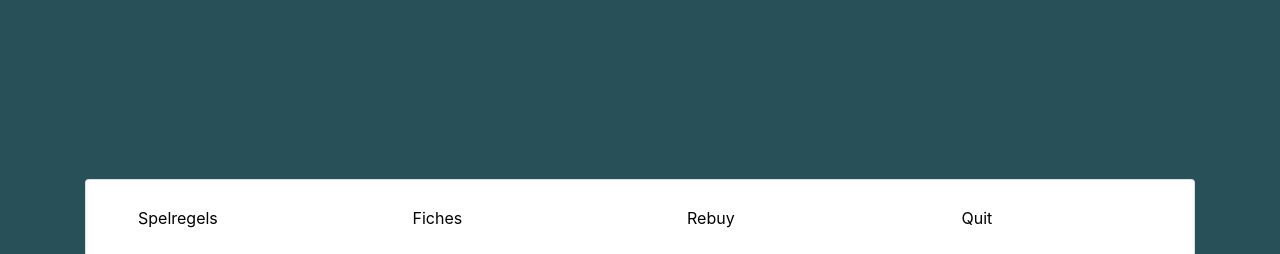
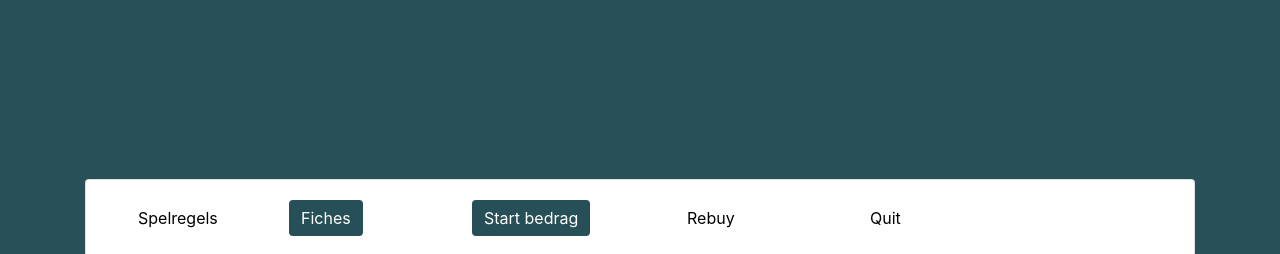
Before and after one commit to hannahnoor/Pokermanagement, a PHP site: page /speelscherm.php in a window 1280 px wide. Shown: the part 21-275 px from the top of the page. Run offline with PHP 8.4, Linux system fonts and the light colour scheme; some libraries are stand-ins or nearby versions.

Commit message:
Speelscherm + fiches, startbedrag
Je kunt nu de fiches en het startbedrag bekijken op dit scherm.

```diff
--- a/speelscherm.php
+++ b/speelscherm.php
@@ -1,3 +1,86 @@
+<?php
+if(isset($_POST['fiches']))
+{
+    fiches();
+}
+if(isset($_POST['startbedrag']))
+{
+    startbedrag();
+}
+
+function fiches()
+{
+    include_once('connectDB.php');
+    $stmt = $conn->prepare("SELECT chip_white, chip_red, chip_green, chip_blue, chip_black FROM tournament;");
+    $stmt->execute();
+
+    echo '<div id="fichesPopup" class="modal"><div class="modal-content">';
+    echo '<div><input class="btn" type="button" onclick="closeModal()" value="x"></div>';
+    echo '<table class="table table-condensed"> <th>Wit</th> <th>Rood</th><th>Groen</th><th>Blauw</th><th>Zwart</th>';
+
+    while ($row = $stmt->fetch(PDO :: FETCH_NUM)) {
+        echo '<tr>';
+        foreach ($row as $column) {
+            echo '<td>', $column, '</td>';
+        }
+        echo '<td></tr>';
+    }
+
+    echo '</table>';
+    echo '</div></div>';
+    ?>
+    <script>
+    var modal = document.getElementById("fichesPopup");
+    modal.style.display = "block";
+
+    function closeModal()
+    {
+    var modal = document.getElementById("fichesPopup");
+    modal.style.display = "none";
+    }
+    </script>
+<?php
+
+    if(isset($_POST['close']))
+    {
+        ?><script>
+        var modal = document.getElementById("fichesPopup");
+        modal.style.display = "none";
+</script><?php
+    }
+}
+
+
+function startbedrag()
+{
+    include_once('connectDB.php');
+    $stmt = $conn->prepare("SELECT start_amount FROM tournament;");
+    $stmt->execute();
+
+    echo '<div id="bedragPopup" class="modal"><div class="modal-content">';
+    echo '<div><input class="btn" type="button" onclick="closeModal()" value="x"></div>';
+    while ($row = $stmt->fetch(PDO :: FETCH_NUM)) {
+        echo '<div>';
+        foreach ($row as $column) {
+            echo '<p>Het start bedrag is: €', $column, '</p>';
+        }
+        echo '</div>';
+    }
+    echo '</div></div >';
+
+    ?>
+    <script>
+        var modal = document.getElementById("bedragPopup");
+        modal.style.display = "block";
+
+        function closeModal() {
+            var modal = document.getElementById("bedragPopup");
+            modal.style.display = "none";
+        }
+    </script>
+    <?php
+}
+?>
 <!DOCTYPE html>
 <html lang="nl">
 <head>
@@ -35,16 +118,14 @@
 </head>
 
 <body class="background">
-
   <div class="container centerScreen">
     <div class="row">
       <div class="col">
         <div class="card">
           <div class="card-body">
             <div class="row">
-              <div class="col-3">
+              <div class="col-2">
                 <button class="btn" type="button" id="spelregels">Spelregels</button>
-                  <!-- HIERZO JARNO -->
                   <div id="spelregelPopup" class="modal">
                       <div class="modal-content">
                           <span class="close">&times;</span>
@@ -84,19 +165,24 @@ Dit zijn de combinaties van kaarten die je kunt maken. Ze zijn hier op volgorde
 <b>Two pair:</b> Verschillende paren. Bij meer two pair-handen is de waarde van het hoogste paar beslissend. Is die gelijk, dan beslist de waarde van het volgende paar of van de vijfde kaart.
 <b>One pair:</b> Soms is "een paartje" genoeg om de pot te winnen. Bij gelijke combinaties beslist de hoogte van de volgende kaart.
 <b>High card:</b> Vijf verschillende kaarten zonder een combinatie. Eerst kijk je natuurlijk wie de hoogste kaart heeft. Is die gelijk dan beslist de tweede kaart, is die ook gelijk dan gaat het om de waarde van de volgende.
-
                           </pre>
                       </div>
                   </div>
-                  <!-- Einde -->
               </div>
-              <div class="col-3">
-                <button class="btn" type="button" id="fiches">Fiches</button>
+              <div class="col-2">
+                  <form method="post" action="<?php echo htmlspecialchars($_SERVER["PHP_SELF"]);?>">
+                      <input type="submit" value="Fiches" name="fiches" class="btn" role="button">
+                  </form>
               </div>
-              <div class="col-3">
+                <div class="col-2">
+                    <form method="post" action="<?php echo htmlspecialchars($_SERVER["PHP_SELF"]);?>">
+                        <input type="submit" value="Start bedrag" name="startbedrag" class="btn" role="button">
+                    </form>
+                </div>
+                <div class="col-2">
                 <button class="btn" type="button" id="rebuy">Rebuy</button>
               </div>
-              <div class="col-3">
+              <div class="col-2">
                 <button class="btn" type="button" id="quit">Quit</button>
               </div>
             </div>
@@ -118,7 +204,6 @@ Dit zijn de combinaties van kaarten die je kunt maken. Ze zijn hier op volgorde
                 <li>Player 5: 495</li>
               </ul>
             </div>
-
           </div>
         </div>
       </div>
@@ -159,6 +244,7 @@ function closeForm() {
 </script>-->
 
   <script>
+
       // Get the modal
       var modal = document.getElementById("spelregelPopup");
 
@@ -184,6 +270,21 @@ function closeForm() {
               modal.style.display = "none";
           }
       }
+
+      var modalfiches = document.getElementById("fichesPopup");
+      var btnfiches = document.getElementById("fiches");
+      var spanfiches = document.getElementsByClassName("close")[0];
+
+      // When the user clicks on <span> (x), close the modal
+      spanfiches.onclick = function() {
+          modal.style.display = "none";
+      }
+      // When the user clicks anywhere outside of the modal, close it
+      window.onclick = function(event) {
+          if (event.target == modal) {
+              modal.style.display = "none";
+          }
+      }
   </script>
 </body>
 </html>
```
